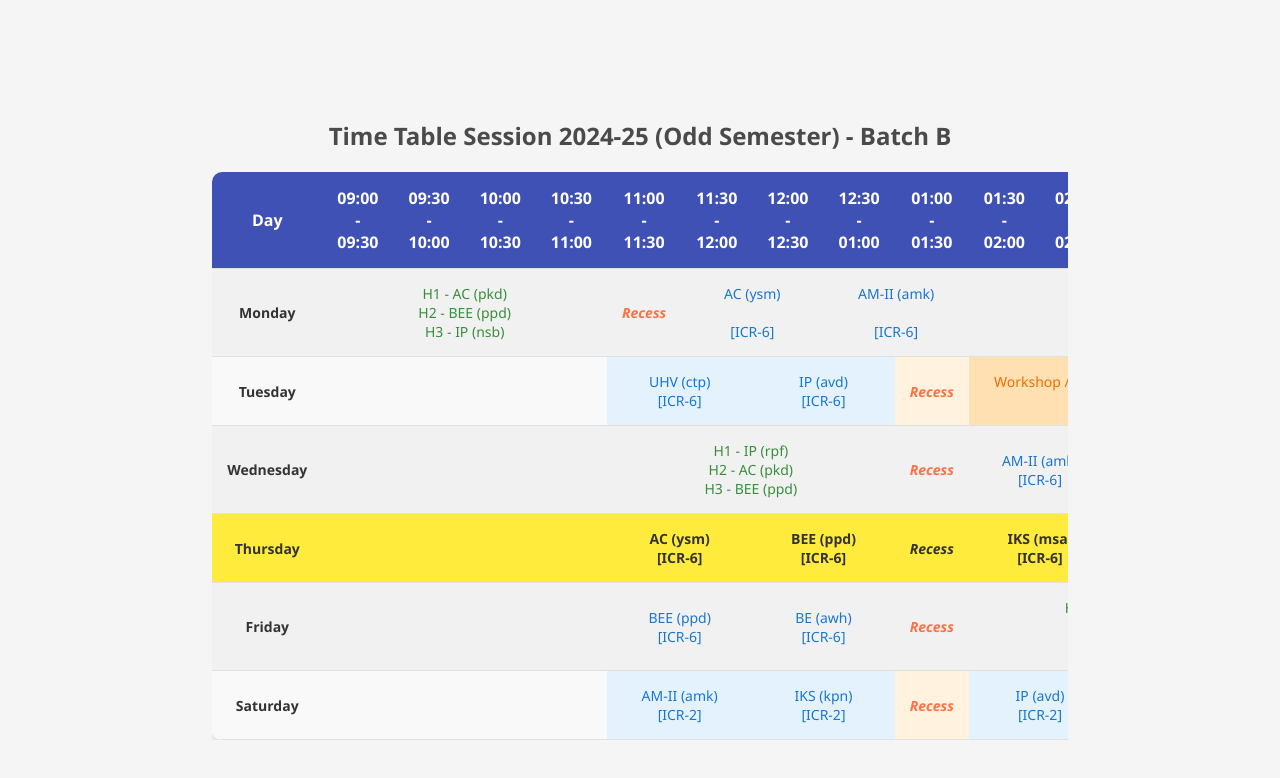
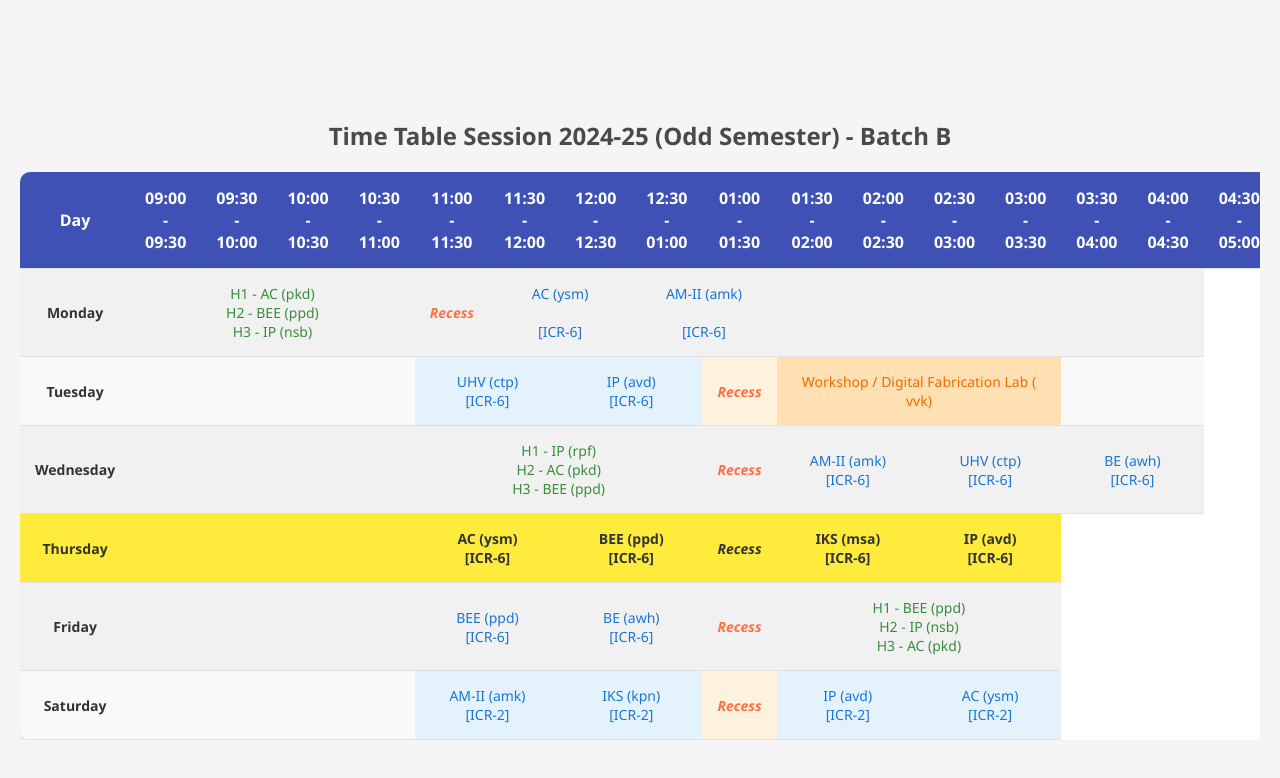
Before and after one commit to kartikshriwas/text, a plain HTML site: page index.html in a window 1280 px wide. Drawn offline with Linux system fonts and the light colour scheme.

Commit message:
Update index.html

```diff
--- a/index.html
+++ b/index.html
@@ -100,7 +100,7 @@
         }
 
         .table-container {
-            width: 69%;
+            width: 100%;
             overflow-x: auto;
             -webkit-overflow-scrolling: touch;
         }
```
